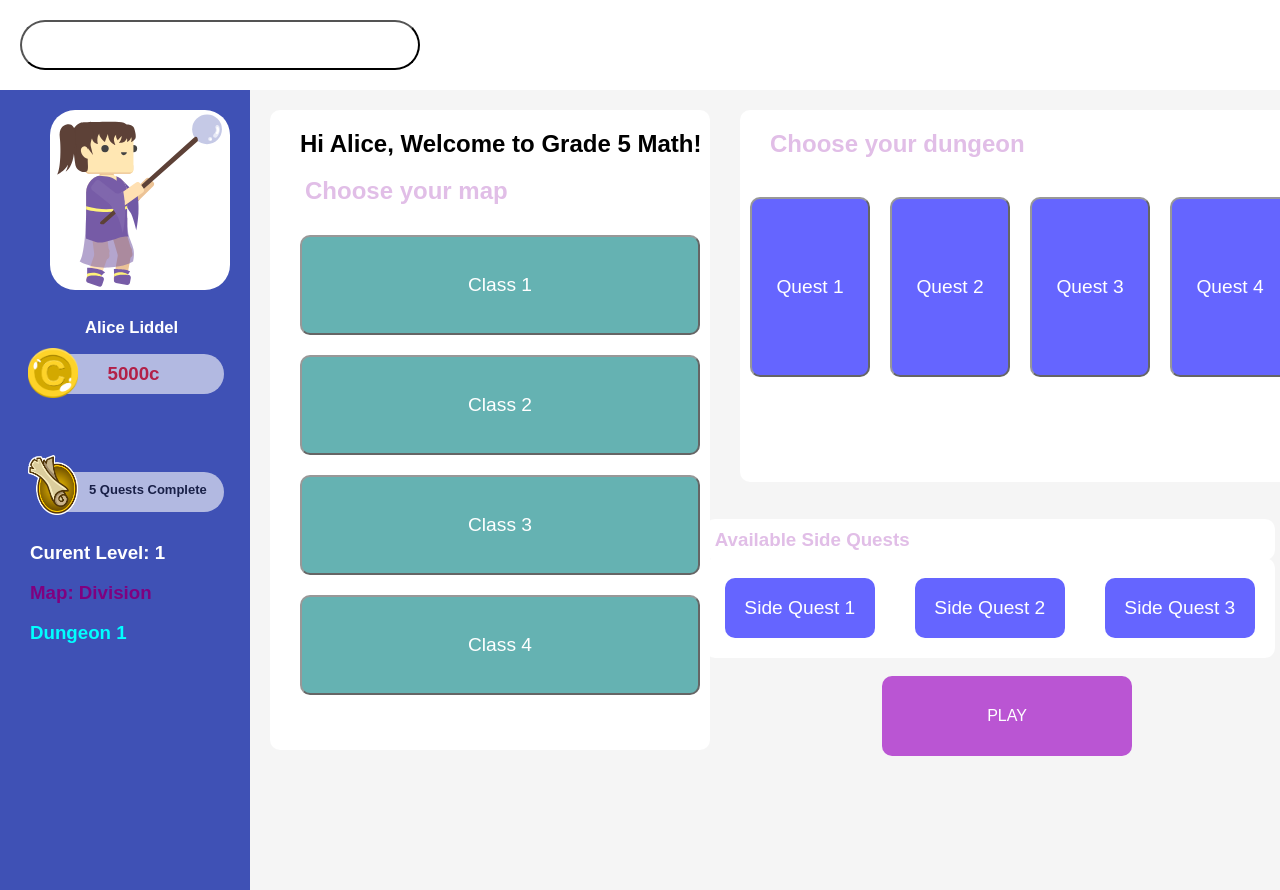
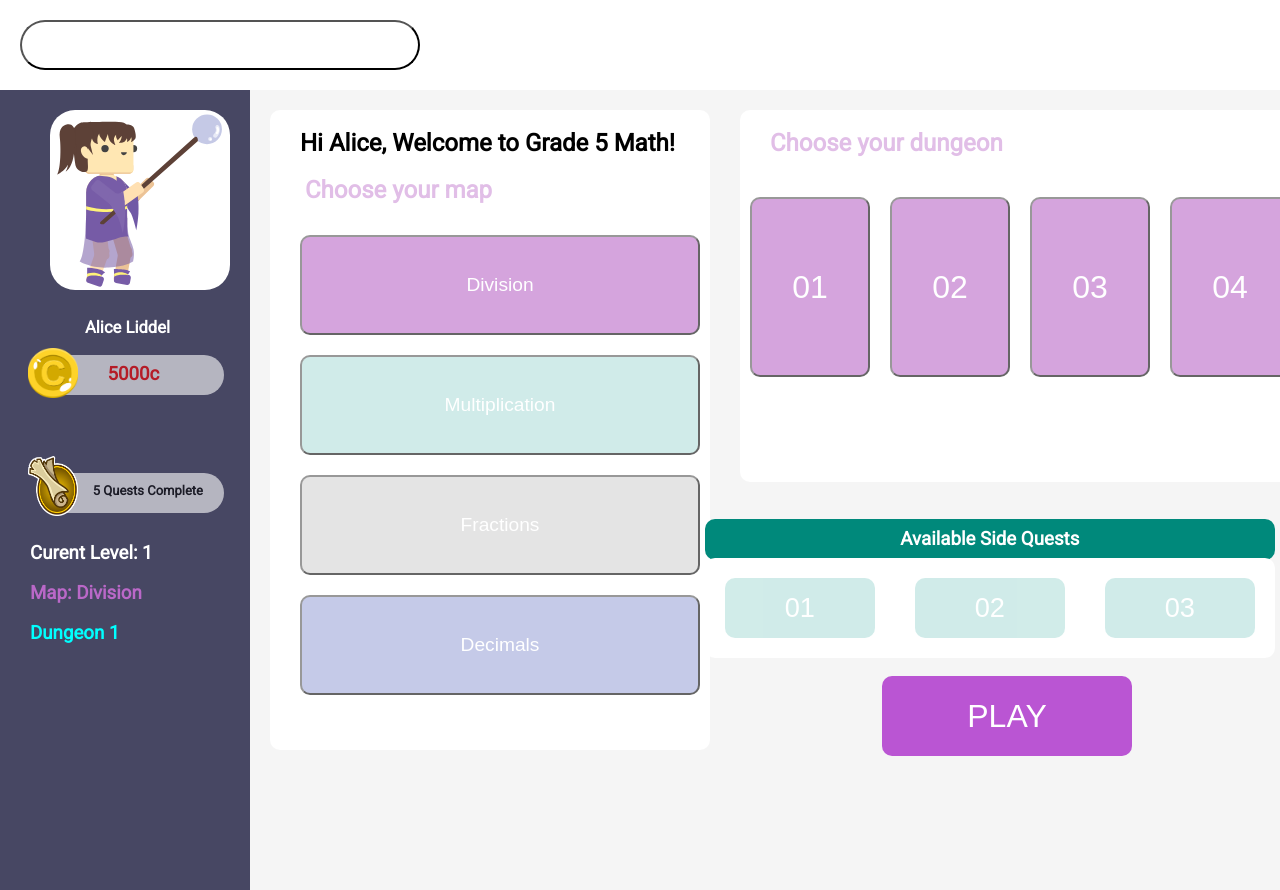
Before and after one commit to russellgoldman/Gelato, a React (Create React App) app in the folder client/: page / in a window 1280 px wide. Built offline with nearby package versions, Linux system fonts and the light colour scheme.

Commit message:
ui edits

```diff
--- a/client/public/index.html
+++ b/client/public/index.html
@@ -10,6 +10,7 @@
     -->
     <link rel="manifest" href="%PUBLIC_URL%/manifest.json">
     <link rel="shortcut icon" href="%PUBLIC_URL%/favicon.ico">
+    <link href="https://fonts.googleapis.com/css?family=Roboto" rel="stylesheet">
     <!--
       Notice the use of %PUBLIC_URL% in the tags above.
       It will be replaced with the URL of the `public` folder during the build.
--- a/client/src/App.css
+++ b/client/src/App.css
@@ -1,6 +1,8 @@
-/* *{
-  overflow-x: hidden;
-} */
+@import url('https://fonts.googleapis.com/css?family=Roboto');
+
+*{
+  font-family: 'Roboto', sans-serif;
+}
 
 .App {
   text-align: center;
@@ -69,6 +71,7 @@
   color: white;
   border-radius: 10px;
   border-style: none;
+  font-size: 2rem;
 }
 
 .play-btn:hover{
@@ -81,6 +84,7 @@
   color: white;
   border-radius: 10px;
   border-style: none;
+  font-size: 2rem;
 }
 
 
--- a/client/src/components/quest-select/QuestSelect.css
+++ b/client/src/components/quest-select/QuestSelect.css
@@ -26,11 +26,11 @@
   }
 
   .class-item{
-    font-size:1.2rem;
+    font-size:2rem;
     line-height: 2rem;
     width: 120px;
     height: 180px;
-    background-color: blue;
+    background-color: #Ba68c8;
     opacity: 0.6;
     margin: 10px;
     border-radius: 10px;
@@ -38,11 +38,11 @@
   }
 
   .class-item:hover{
-    font-size:1.2rem;
+    font-size:2rem;
     line-height: 2rem;
     width: 120px;
     height: 180px;
-    background-color: blue;
+    background-color: #8e24aa;
     opacity: 1;
     margin: 10px;
     border-radius: 10px;
--- a/client/src/components/quest-select/QuestSelect.js
+++ b/client/src/components/quest-select/QuestSelect.js
@@ -8,10 +8,10 @@ class QuestSelect extends Component {
       <div className='class-container'>
         <h2>Choose your dungeon</h2>
         <ul className='class-list-container'>
-          <li><button className='class-item'>Quest 1</button></li>
-          <li><button className='class-item'>Quest 2</button></li>
-          <li><button className='class-item'>Quest 3</button></li>
-          <li><button className='class-item'>Quest 4</button></li>
+          <li><button className='class-item'>01</button></li>
+          <li><button className='class-item'>02</button></li>
+          <li><button className='class-item'>03</button></li>
+          <li><button className='class-item'>04</button></li>
         </ul>
       </div>
     );
--- a/client/src/components/side-quest-select/SideQuestSelect.css
+++ b/client/src/components/side-quest-select/SideQuestSelect.css
@@ -16,13 +16,13 @@
 
   .side-quest-container h3{
     position: relative;
-    background-color: white;
+    background-color: #00897b;
     transform: translate(110px, -220px);
     border-radius: 10px;
     z-index: 2;
-    text-align: left;
+    text-align: center;
     padding: 10px;
-    color: #e1bee7;
+    color: white;
     width: 570px;
   }
 
@@ -34,24 +34,24 @@
   }
 
   .side-quest-item{
-    font-size:1.2rem;
+    font-size:1.7rem;
     line-height: 2rem;
     width: 150px;
     height: 60px;
     margin: 20px;
-    background-color: blue;
+    background-color: #B2dfdb;
     opacity: 0.6;
     border: none;
     border-radius: 10px;
   }
 
   .side-quest-item:hover{
-    font-size:1.2rem;
+    font-size:1.7rem;
     line-height: 2rem;
     width: 150px;
     height: 60px;
     margin: 20px;
-    background-color: blue;
+    background-color: #00897b;
     opacity: 1;
     border: none;
     border-radius: 10px;
--- a/client/src/components/side-quest-select/SideQuestSelect.js
+++ b/client/src/components/side-quest-select/SideQuestSelect.js
@@ -10,9 +10,9 @@ class SideQuestSelect extends Component {
           <h3>Available Side Quests</h3>
         </div>
         <ul className='side-quest-list-container'>
-          <li><button className='side-quest-item'>Side Quest 1</button></li>
-          <li><button className='side-quest-item'>Side Quest 2</button></li>
-          <li><button className='side-quest-item'>Side Quest 3</button></li>
+          <li><button className='side-quest-item'>01</button></li>
+          <li><button className='side-quest-item'>02</button></li>
+          <li><button className='side-quest-item'>03</button></li>
         </ul>
       </div>
     );
--- a/client/src/components/student-class-select/StudentClassSelect.css
+++ b/client/src/components/student-class-select/StudentClassSelect.css
@@ -51,3 +51,115 @@ ul {
     border-radius: 10px;
     text-align: center;
 }
+
+.division-course-item{
+  font-size:1.2rem;
+  line-height: 2rem;
+  width: 400px;
+  height: 100px;
+  margin: 10px;
+  margin-left: 30px;
+  padding: 10px;
+  background-color: #Ba68c8;
+  opacity: 0.6;
+  border-radius: 10px;
+  text-align: center;
+}
+
+.division-course-item:hover{
+  font-size:1.2rem;
+  line-height: 2rem;
+  width: 400px;
+  height: 100px;
+  margin: 10px;
+  margin-left: 30px;
+  padding: 10px;
+  background-color: #8e24aa;
+  opacity: 1;
+  border-radius: 10px;
+  text-align: center;
+}
+
+.multiplication-course-item{
+  font-size:1.2rem;
+  line-height: 2rem;
+  width: 400px;
+  height: 100px;
+  margin: 10px;
+  margin-left: 30px;
+  padding: 10px;
+  background-color: #B2dfdb;
+  opacity: 0.6;
+  border-radius: 10px;
+  text-align: center;
+}
+
+.multiplication-course-item:hover{
+  font-size:1.2rem;
+  line-height: 2rem;
+  width: 400px;
+  height: 100px;
+  margin: 10px;
+  margin-left: 30px;
+  padding: 10px;
+  background-color: #00897b;
+  opacity: 1;
+  border-radius: 10px;
+  text-align: center;
+}
+
+.fractions-course-item{
+  font-size:1.2rem;
+  line-height: 2rem;
+  width: 400px;
+  height: 100px;
+  margin: 10px;
+  margin-left: 30px;
+  padding: 10px;
+  background-color: lightgray;
+  opacity: 0.6;
+  border-radius: 10px;
+  text-align: center;
+}
+
+.fractions-course-item:hover{
+  font-size:1.2rem;
+  line-height: 2rem;
+  width: 400px;
+  height: 100px;
+  margin: 10px;
+  margin-left: 30px;
+  padding: 10px;
+  background-color: gray;
+  opacity: 1;
+  border-radius: 10px;
+  text-align: center;
+}
+
+.decimals-course-item{
+  font-size:1.2rem;
+  line-height: 2rem;
+  width: 400px;
+  height: 100px;
+  margin: 10px;
+  margin-left: 30px;
+  padding: 10px;
+  background-color: #9fa8da;
+  opacity: 0.6;
+  border-radius: 10px;
+  text-align: center;
+}
+
+.decimals-course-item:hover{
+  font-size:1.2rem;
+  line-height: 2rem;
+  width: 400px;
+  height: 100px;
+  margin: 10px;
+  margin-left: 30px;
+  padding: 10px;
+  background-color: #343452;
+  opacity: 1;
+  border-radius: 10px;
+  text-align: center;
+}
--- a/client/src/components/student-class-select/StudentClassSelect.js
+++ b/client/src/components/student-class-select/StudentClassSelect.js
@@ -9,10 +9,10 @@ class StudentClassSelect extends Component {
         <h2 className='greeting-msg'>Hi Alice, Welcome to Grade 5 Math!</h2>
         <h2 className='map-title'>Choose your map</h2>
         <ul>
-          <li><button className='course-item'>Class 1</button></li>
-          <li><button className='course-item'>Class 2</button></li>
-          <li><button className='course-item'>Class 3</button></li>
-          <li><button className='course-item'>Class 4</button></li>
+          <li><button className='division-course-item'>Division</button></li>
+          <li><button className='multiplication-course-item'>Multiplication</button></li>
+          <li><button className='fractions-course-item'>Fractions</button></li>
+          <li><button className='decimals-course-item'>Decimals</button></li>
         </ul>
       </div>
     );
--- a/client/src/components/student-side-nav/student-side-nav.css
+++ b/client/src/components/student-side-nav/student-side-nav.css
@@ -1,8 +1,8 @@
 .container {
     display: flex;
     flex-direction: column;
-    width: 30vw;
-    background-color: #3f51b5;
+    width: 20vw;
+    background-color: #474763;
     height: 100vh;
     justify-content: center;
 }
@@ -105,7 +105,7 @@ img {
 }
 
 .map-stat{
-    color:purple;
+    color: #Ba68c8;
 }
 .dungeon-stat{
     color:aqua;
```
